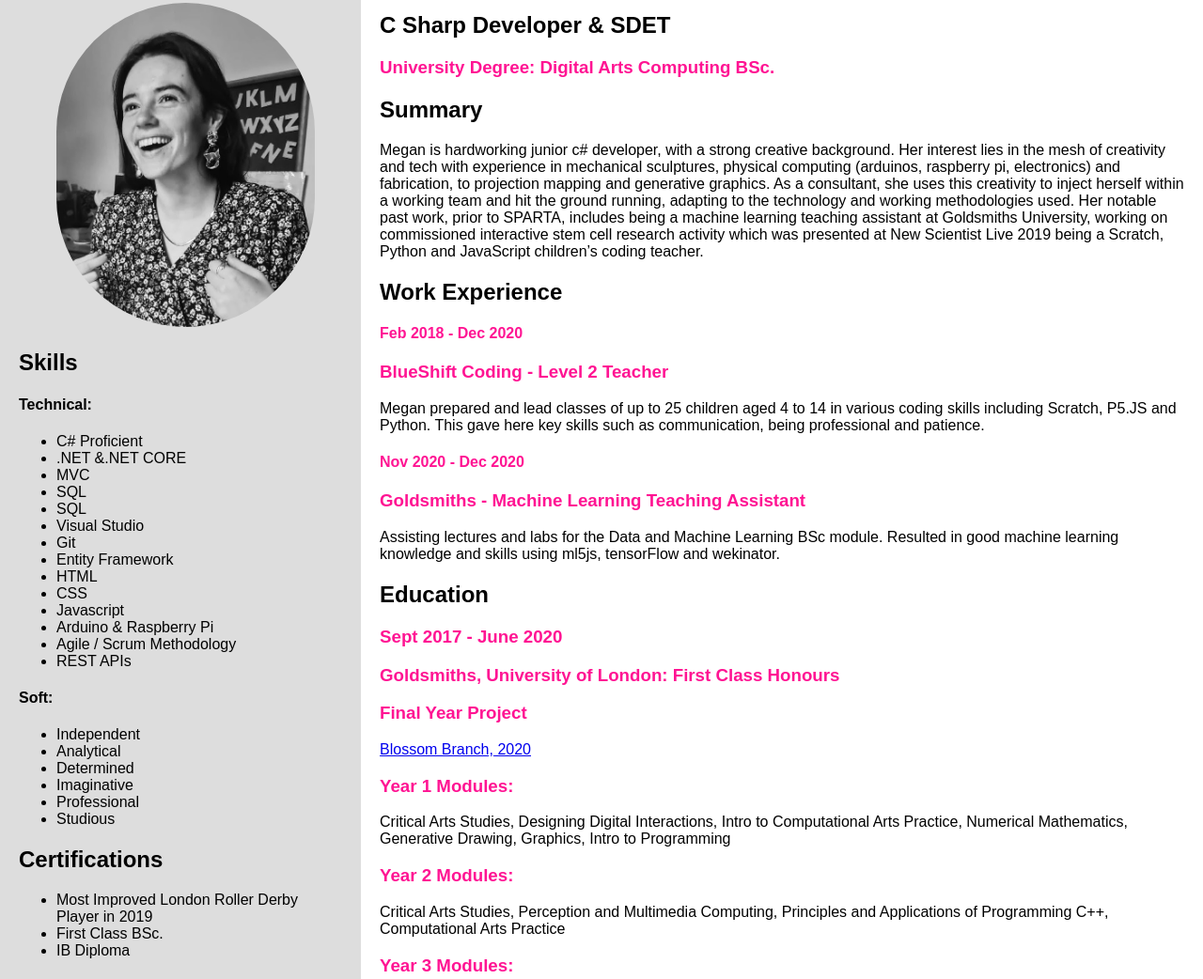
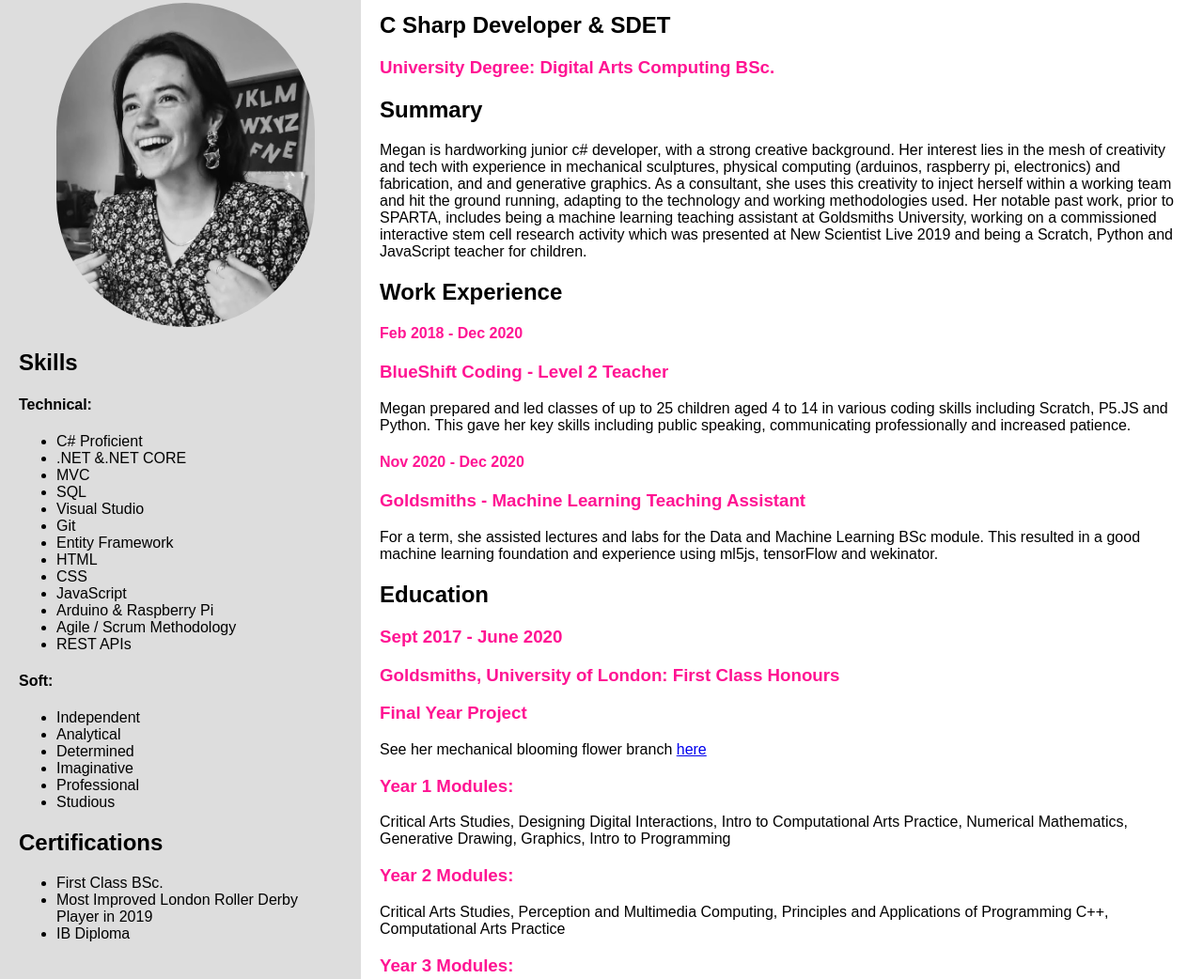
Before and after one commit to megnbenson/websiteCV, a plain HTML site: page index.html in a window 1280 px wide. Shown: the part 813-1855 px from the top of the page at 94% size. Drawn offline with Linux system fonts and the light colour scheme.

Commit message:
corrected some spelling errors

```diff
--- a/index.html
+++ b/index.html
@@ -162,13 +162,12 @@
                     <li>.NET &.NET CORE</li>
                     <li>MVC</li>
                     <li>SQL</li>
-                    <li>SQL</li>
                     <li>Visual Studio</li>
                     <li>Git</li>
                     <li>Entity Framework</li>
                     <li>HTML</li>
                     <li>CSS</li>
-                    <li>Javascript</li>
+                    <li>JavaScript</li>
                     <li>Arduino & Raspberry Pi</li>
                     <li>Agile / Scrum Methodology</li>
                     <li>REST APIs</li>
@@ -186,8 +185,8 @@
 
                 <h2> Certifications</h2>
                 <ul>
+                    <li>First Class BSc.</li>
                     <li>Most Improved London Roller Derby Player in 2019</li>
-                    <li>First Class BSc.</li>
                     <li>IB Diploma</li>
 
                 </ul>
@@ -200,37 +199,37 @@
                 <p>
                     Megan is hardworking junior c# developer, with a strong creative background.
                     Her interest lies in the mesh of creativity and tech with experience in mechanical
-                    sculptures, physical computing (arduinos, raspberry pi, electronics) and
-                    fabrication, to projection mapping and generative graphics. As a consultant,
+                    sculptures, physical computing (arduinos, raspberry pi, electronics) and fabrication, and
+                    and generative graphics. As a consultant,
                     she uses this creativity to inject herself within a working team and hit the
                     ground running, adapting to the technology and working methodologies used.
                     Her notable past work, prior to SPARTA, includes being a machine learning
-                    teaching assistant at Goldsmiths University, working on commissioned
+                    teaching assistant at Goldsmiths University, working on a commissioned
                     interactive stem cell research activity which was presented at New
-                    Scientist Live 2019 being a Scratch, Python and JavaScript children’s coding teacher.
+                    Scientist Live 2019 and being a Scratch, Python and JavaScript teacher for children.
 
                 </p>
                 <h2>Work Experience</h2>
                 <h4 class="red"> Feb 2018 - Dec 2020</h4>
                 <h3 class="red"> BlueShift Coding - Level 2 Teacher</h3>
                 <p>
-                    Megan prepared and lead classes of up to 25 children aged 4 to 14 in
-                    various coding skills including Scratch, P5.JS and Python. This gave here
-                    key skills such as communication, being professional and patience.
+                    Megan prepared and led classes of up to 25 children aged 4 to 14 in
+                    various coding skills including Scratch, P5.JS and Python. This gave her
+                    key skills including public speaking, communicating professionally and increased patience.
                 </p>
 
                 <h4 class="red"> Nov 2020 - Dec 2020</h4>
                 <h3 class="red"> Goldsmiths - Machine Learning Teaching Assistant</h3>
                 <p>
-                    Assisting lectures and labs for the Data and Machine Learning BSc module.
-                    Resulted in good machine learning knowledge and skills using ml5js, tensorFlow and wekinator.
+                    For a term, she assisted lectures and labs for the Data and Machine Learning BSc module. This
+                    resulted in a good machine learning foundation and experience using ml5js, tensorFlow and wekinator.
                 </p>
 
                 <h2>Education</h2>
                 <h3 class="red"> Sept 2017 - June 2020</h3>
                 <h3 class="red"> Goldsmiths, University of London: First Class Honours</h3>
                 <h3 class="red"> Final Year Project</h3>
-                <p> <a href="https://www.youtube.com/watch?v=a_8WDQwHPts&ab_channel=MeganBenson">Blossom Branch, 2020</a></p>
+                <p> See her mechanical blooming flower branch <a href="https://www.youtube.com/watch?v=a_8WDQwHPts&ab_channel=MeganBenson">here</a></p>
 
                 <h3 class="red">Year 1 Modules: </h3>
                 <p>
```
